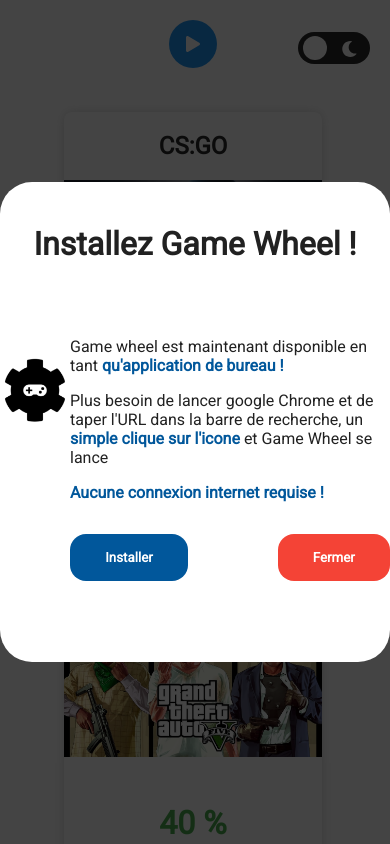
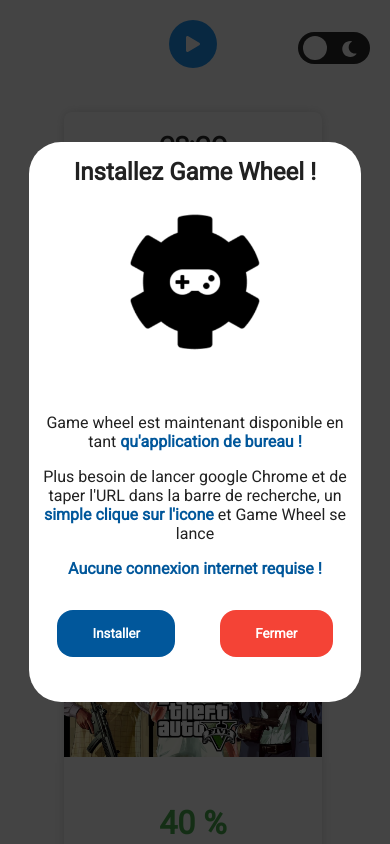
Before and after one commit to RomainGuarinoni/gamewheel, a Next.js app: page / in a window 390 px wide. Shown: the top 844 px of the page. Built offline with nearby package versions, Linux system fonts and the light colour scheme.

Commit message:
feat(popUp): add responsive

```diff
--- a/styles/downloadPopup.module.css
+++ b/styles/downloadPopup.module.css
@@ -16,7 +16,8 @@
 
 .popup {
   margin: auto;
-  width: 50rem;
+  max-width: 50rem;
+  width: 85%;
   height: 30rem;
   background-color: var(--light);
   border-radius: 2rem;
@@ -27,6 +28,7 @@
 
 .containerInfo {
   display: flex;
+  flex-wrap: wrap;
   align-items: flex-start;
   margin-top: 2rem;
   justify-content: space-around;
@@ -35,7 +37,6 @@
 }
 
 .image {
-  height: 100%;
   display: flex;
   margin-top: 2rem;
   align-items: flex-start;
@@ -87,3 +88,25 @@
 .close:hover {
   background-color: var(--red-hover);
 }
+
+@media all and (max-width: 557px) {
+  .popup {
+    height: 35rem;
+  }
+  .title {
+    padding: 1rem 0;
+    margin: 0;
+    font-size: 1.5rem;
+  }
+  .containerInfo,
+  .image {
+    margin: 0rem 0rem;
+  }
+  .boutonBox {
+    justify-content: space-around;
+  }
+
+  .info {
+    text-align: center;
+  }
+}
```
